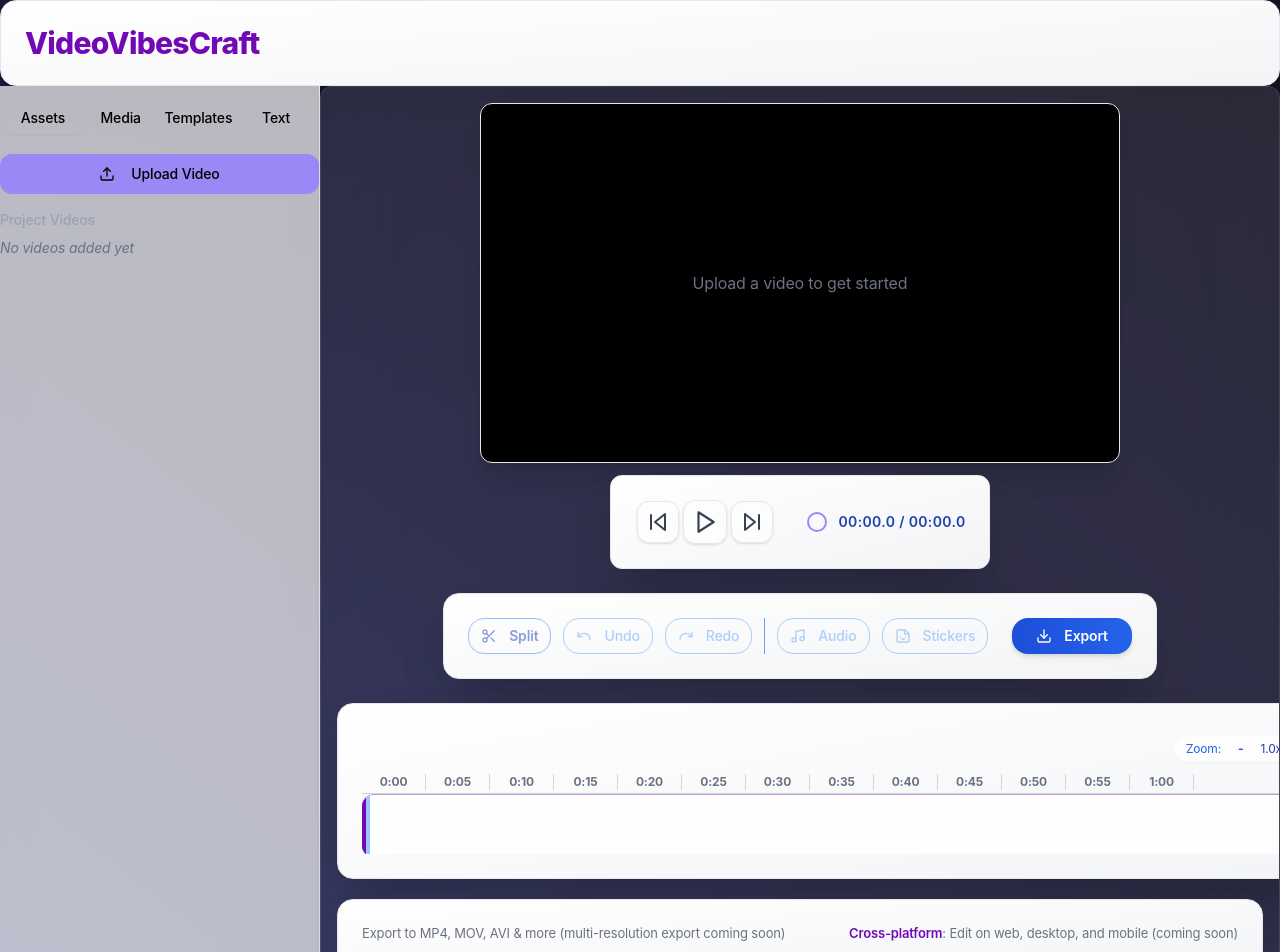
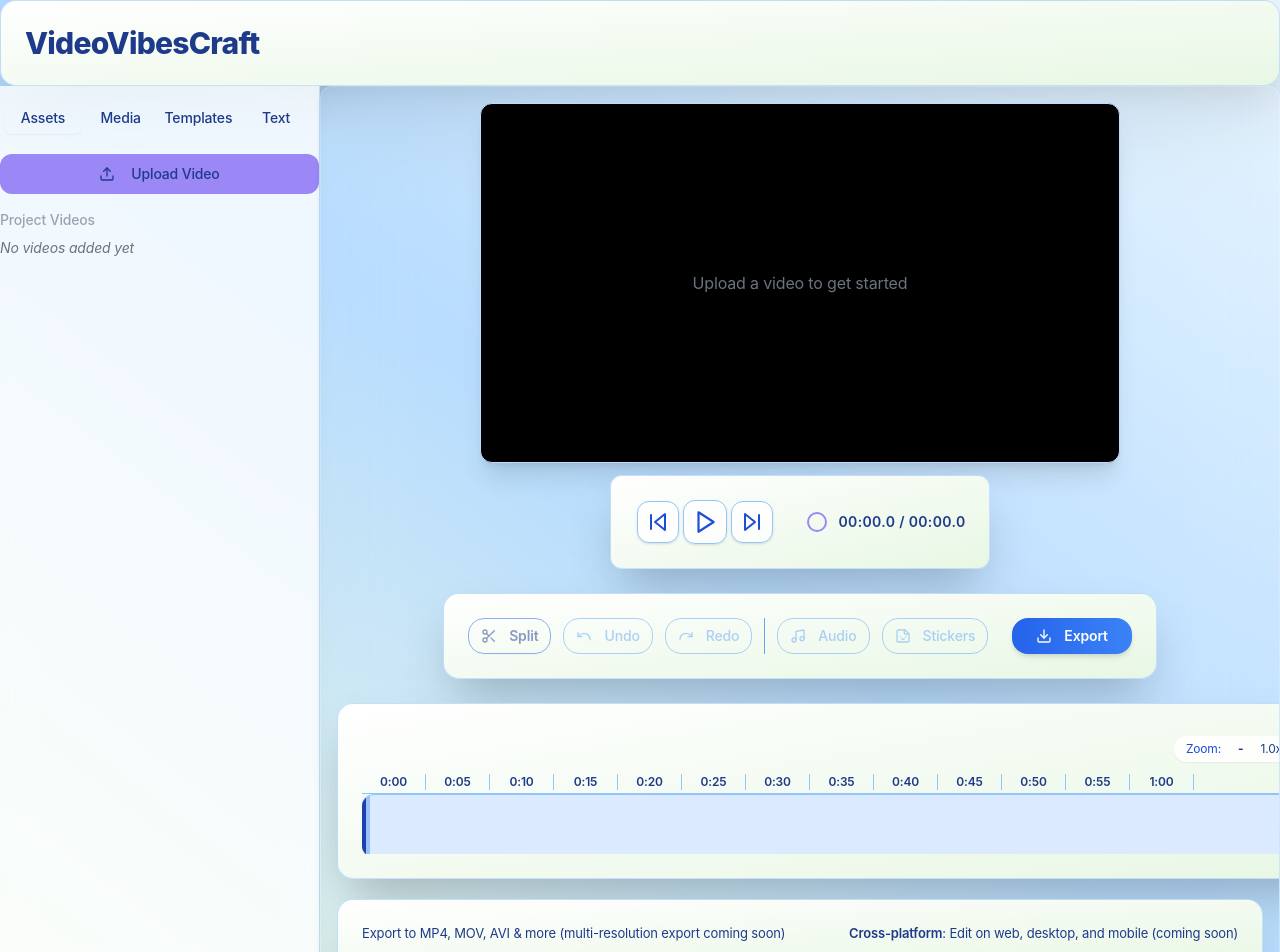
Before and after one commit to kunalnangia/vibe-vid-alchemy, a React (Vite) app: page / in a window 1280 px wide. Shown: the top 952 px of the page. Built offline with nearby package versions, Linux system fonts and the light colour scheme.

Commit message:
feat: Improve UI color scheme
Make the background UI more bright and friendly.

```diff
--- a/src/components/VideoControls.tsx
+++ b/src/components/VideoControls.tsx
@@ -26,9 +26,9 @@ const VideoControls: React.FC<VideoControlsProps> = ({
   currentTime,
   duration
 }) => (
-  <div className="toolbar mb-6 flex items-center rounded-2xl px-4 py-3 bg-gradient-to-r from-[#D3E4FD] to-[#F2FCE2] shadow-xl border border-blue-300 max-w-3xl mx-auto studio-card font-ui">
+  <div className="toolbar mb-6 flex items-center rounded-2xl px-4 py-3 bg-gradient-to-r from-[#B0D9FF] via-[#E7F5FF] to-[#E8F7E4] shadow-xl border border-blue-300 max-w-3xl mx-auto studio-card font-ui">
     <button
-      className="toolbar-button text-blue-700 hover:bg-blue-100 hover:text-blue-800 transition-colors duration-150"
+      className="toolbar-button text-blue-700 hover:bg-blue-200 hover:text-blue-900 transition-colors duration-150"
       title="Go to Start"
       onClick={() => seekTo(0)}
       aria-label="Go to start of video"
@@ -36,7 +36,7 @@ const VideoControls: React.FC<VideoControlsProps> = ({
       <SkipBack size={24} />
     </button>
     <button
-      className="toolbar-button text-blue-700 hover:bg-blue-100 hover:text-blue-800 mx-2 transition-colors duration-150"
+      className="toolbar-button text-blue-700 hover:bg-blue-200 hover:text-blue-900 mx-2 transition-colors duration-150"
       title={isPlaying ? "Pause" : "Play"}
       onClick={togglePlay}
       aria-label={isPlaying ? "Pause video" : "Play video"}
@@ -44,7 +44,7 @@ const VideoControls: React.FC<VideoControlsProps> = ({
       {isPlaying ? <Pause size={26} /> : <Play size={26} />}
     </button>
     <button
-      className="toolbar-button text-blue-700 hover:bg-blue-100 hover:text-blue-800 transition-colors duration-150"
+      className="toolbar-button text-blue-700 hover:bg-blue-200 hover:text-blue-900 transition-colors duration-150"
       title="Go to End"
       onClick={() => seekTo(duration)}
       aria-label="Go to end of video"
@@ -61,7 +61,7 @@ const VideoControls: React.FC<VideoControlsProps> = ({
         className="h-3 rounded-full"
       />
     </div>
-    <div className="text-sm font-semibold tracking-wide min-w-[96px] text-right text-blue-800 select-none">
+    <div className="text-sm font-semibold tracking-wide min-w-[96px] text-right text-blue-900 select-none">
       {formatTime(currentTime)} / {formatTime(duration)}
     </div>
   </div>
--- a/src/components/VideoEditor.tsx
+++ b/src/components/VideoEditor.tsx
@@ -1,4 +1,3 @@
-
 import React, { useState, useRef, useEffect } from 'react';
 import { Button } from "@/components/ui/button";
 import { Slider } from "@/components/ui/slider";
@@ -291,9 +290,9 @@ const VideoEditor: React.FC = () => {
   };
 
   return (
-    <div className="flex flex-col min-h-screen bg-gradient-to-bl from-[#131322] via-[#191836] to-[#232859]">
-      <div className="flex-none p-4 bg-white/60 dark:bg-editor-darker/90 shadow studio-card border-0">
-        <h1 className="text-3xl font-extrabold font-ui text-editor-purple mb-0 tracking-tight select-none">VideoVibesCraft</h1>
+    <div className="flex flex-col min-h-screen bg-gradient-to-tr from-[#E8F7E4] via-[#B0D9FF] to-[#E7F5FF]">
+      <div className="flex-none p-4 bg-white/80 dark:bg-editor-darker/90 shadow studio-card border-0">
+        <h1 className="text-3xl font-extrabold font-ui text-blue-900 mb-0 tracking-tight select-none">VideoVibesCraft</h1>
       </div>
       <div className="flex flex-1 overflow-hidden">
         {/* Left sidebar */}
@@ -346,12 +345,12 @@ const VideoEditor: React.FC = () => {
             onSelectClip={setSelectedClipId}
           />
           {/* Export & Sharing Info Bar */}
-          <div className="mt-3 px-4 py-2 flex items-center justify-between studio-card text-[13px] text-gray-500">
+          <div className="mt-3 px-4 py-2 flex items-center justify-between studio-card text-[13px] text-blue-900">
             <span>
               Export to MP4, MOV, AVI &amp; more (multi-resolution export coming soon)
             </span>
             <span>
-              <span className="font-semibold text-editor-purple">Cross-platform</span>: Edit on web, desktop, and mobile (coming soon)
+              <span className="font-semibold text-blue-900">Cross-platform</span>: Edit on web, desktop, and mobile (coming soon)
             </span>
           </div>
         </div>
--- a/src/components/VideoTimeline.tsx
+++ b/src/components/VideoTimeline.tsx
@@ -56,7 +56,7 @@ const VideoTimeline: React.FC<VideoTimelineProps> = ({
       markers.push(
         <div
           key={`marker-${i}`}
-          className="time-marker text-blue-700 font-semibold"
+          className="time-marker text-blue-900 font-semibold"
           style={{ left: `${i * timelineScale}px` }}
         >
           {formatTime(i)}
@@ -89,18 +89,18 @@ const VideoTimeline: React.FC<VideoTimelineProps> = ({
     <div className="flex flex-col h-44 mb-2 border-0 bg-transparent rounded-2xl shadow studio-card overflow-hidden px-0 pt-2 max-w-5xl mx-auto font-ui">
       {/* Zoom controls */}
       <div className="flex items-center justify-end p-2 bg-transparent">
-        <div className="flex items-center space-x-2 bg-white/70 rounded-lg px-3 py-1 shadow-sm">
-          <span className="text-xs text-blue-600">Zoom:</span>
+        <div className="flex items-center space-x-2 bg-white/90 rounded-lg px-3 py-1 shadow-sm">
+          <span className="text-xs text-blue-700">Zoom:</span>
           <button
-            className="text-blue-700 font-bold hover:text-blue-900 text-xs px-2 rounded-lg bg-transparent border border-transparent hover:border-blue-700 transition"
+            className="text-blue-900 font-bold hover:text-blue-700 text-xs px-2 rounded-lg bg-transparent border border-transparent hover:border-blue-900 transition"
             onClick={() => setZoom(Math.max(0.2, zoom - 0.2))}
             aria-label="Zoom out"
           >
             -
           </button>
-          <span className="text-xs text-blue-800">{zoom.toFixed(1)}x</span>
+          <span className="text-xs text-blue-900">{zoom.toFixed(1)}x</span>
           <button
-            className="text-blue-700 font-bold hover:text-blue-900 text-xs px-2 rounded-lg bg-transparent border border-transparent hover:border-blue-700 transition"
+            className="text-blue-900 font-bold hover:text-blue-700 text-xs px-2 rounded-lg bg-transparent border border-transparent hover:border-blue-900 transition"
             onClick={() => setZoom(Math.min(2, zoom + 0.2))}
             aria-label="Zoom in"
           >
@@ -119,20 +119,20 @@ const VideoTimeline: React.FC<VideoTimelineProps> = ({
         ref={timelineRef}
         aria-label="Video timeline"
       >
-        <div className="timeline-track bg-blue-100 dark:bg-editor-blue/30" style={{ width: totalWidth }}>
+        <div className="timeline-track bg-blue-100 dark:bg-editor-blue/40" style={{ width: totalWidth }}>
           {/* Playhead */}
           <div
-            className="playhead bg-blue-700"
+            className="playhead bg-blue-800"
             style={{
               left: `${currentTime * timelineScale}px`,
-              boxShadow: "0 0 0 4px rgba(0, 112, 244, 0.4)"
+              boxShadow: "0 0 0 4px rgba(59, 130, 246, 0.4)"
             }}
           />
           {/* Video clips */}
           {project.clips.map((clip) => (
             <div
               key={clip.id}
-              className={`timeline-item font-ui ${selectedClipId === clip.id ? 'selected popped border-blue-700 bg-blue-200 scale-105 z-10' : ''}`}
+              className={`timeline-item font-ui ${selectedClipId === clip.id ? 'selected popped border-blue-800 bg-blue-300 scale-105 z-10' : ''}`}
               style={{
                 left: `${clip.position * timelineScale}px`,
                 width: `${clip.duration * timelineScale}px`,
@@ -158,7 +158,7 @@ const VideoTimeline: React.FC<VideoTimelineProps> = ({
               style={{
                 left: `${overlay.startTime * timelineScale}px`,
                 width: `${(overlay.endTime - overlay.startTime) * timelineScale}px`,
-                opacity: 0.85,
+                opacity: 0.9,
                 zIndex: 14,
               }}
               aria-label="Text overlay segment"
--- a/src/components/VideoToolbar.tsx
+++ b/src/components/VideoToolbar.tsx
@@ -17,13 +17,13 @@ const VideoToolbar: React.FC<VideoToolbarProps> = ({
   hasSelectedClip,
 }) => {
   return (
-    <div className="flex items-center space-x-3 mb-6 p-4 rounded-2xl bg-gradient-to-r from-[#F2FCE2] via-[#D3E4FD] to-[#E5DEFF] shadow-xl studio-card border border-blue-400 max-w-3xl mx-auto font-ui">
+    <div className="flex items-center space-x-3 mb-6 p-4 rounded-2xl bg-gradient-to-r from-[#E8F7E4] via-[#B0D9FF] to-[#E7F5FF] shadow-xl studio-card border border-blue-400 max-w-3xl mx-auto font-ui">
       <Button
         variant="outline"
         size="sm"
         onClick={onSplit}
         disabled={!hasSelectedClip}
-        className="flex items-center rounded-lg font-semibold border-blue-500 text-blue-800 hover:bg-blue-200 hover:text-blue-900 shadow-sm"
+        className="flex items-center rounded-lg font-semibold border-blue-600 text-blue-900 hover:bg-blue-300 hover:text-blue-900 shadow-sm"
       >
         <Scissors className="mr-1 h-5 w-5" />
         Split
@@ -70,7 +70,7 @@ const VideoToolbar: React.FC<VideoToolbarProps> = ({
         variant="default"
         size="sm"
         onClick={onExport}
-        className="bg-gradient-to-r from-blue-700 to-blue-600 hover:from-blue-800 hover:to-blue-700 shadow-md flex items-center rounded-lg font-semibold px-6 text-white"
+        className="bg-gradient-to-r from-blue-600 to-blue-500 hover:from-blue-700 hover:to-blue-600 shadow-md flex items-center rounded-lg font-semibold px-6 text-white"
       >
         <Download className="mr-1 h-5 w-5" />
         Export
--- a/src/index.css
+++ b/src/index.css
@@ -12,7 +12,7 @@
   }
 
   body {
-    @apply bg-gradient-to-tr from-[#171823] via-[#181732] to-[#253084] text-foreground antialiased;
+    @apply bg-gradient-to-tr from-[#E8F7E4] via-[#B0D9FF] to-[#E7F5FF] text-blue-900 antialiased;
     font-family: 'Inter', 'Segoe UI', Arial, Helvetica, sans-serif;
     font-weight: 400;
     letter-spacing: -0.01em;
@@ -21,70 +21,70 @@
 
 /* Studio-like card and glassmorphism enhancements */
 .studio-card {
-  @apply rounded-2xl shadow-xl bg-white/90 dark:bg-editor-darker/90 backdrop-blur-xl border border-gray-200 dark:border-editor-purple glass-morphism;
+  @apply rounded-2xl shadow-xl bg-white/90 dark:bg-editor-darker/90 backdrop-blur-xl border border-blue-200 dark:border-blue-400 glass-morphism;
 }
 
 /* New glass effect utility */
 .glass-morphism {
-  @apply backdrop-blur-2xl bg-white/10 dark:bg-black/20 border border-white/10 shadow-md;
+  @apply backdrop-blur-2xl bg-white/10 dark:bg-black/20 border border-white/20 shadow-md;
 }
 
 /* Preview + main editor enhancements */
 .video-canvas {
-  @apply rounded-xl overflow-hidden border border-gray-200 shadow-xl bg-black;
+  @apply rounded-xl overflow-hidden border border-blue-200 shadow-xl bg-black;
 }
 
 .toolbar,
 .toolbar-button {
   /* Slightly bolder effect */
-  @apply bg-white/60 dark:bg-editor-darker/90 rounded-md shadow border border-gray-200 dark:border-editor-purple;
+  @apply bg-white/80 dark:bg-editor-darker/90 rounded-md shadow border border-blue-300 dark:border-blue-500;
 }
 
 /* Toolbar buttons improved look */
 .toolbar-button {
-  @apply p-2 mx-0.5 rounded-md hover:bg-editor-purple/80 hover:text-white text-gray-700 hover:shadow transition-colors duration-100;
+  @apply p-2 mx-0.5 rounded-md hover:bg-blue-300 hover:text-blue-900 text-blue-700 hover:shadow transition-colors duration-150;
   transition: box-shadow 0.15s;
 }
 
 /* Timeline improvements */
 .timeline-track {
-  @apply h-16 bg-white/80 dark:bg-editor-dark border-t border-b border-editor-purple/40 rounded-xl relative overflow-hidden;
-  box-shadow: 0px 2px 20px 0px rgba(44,33,143,0.07);
+  @apply h-16 bg-blue-100 dark:bg-editor-blue/40 border-t border-b border-blue-300 rounded-xl relative overflow-hidden;
+  box-shadow: 0px 2px 20px 0px rgba(90,120,180,0.15);
 }
 
 .timeline-item {
-  @apply absolute h-full bg-editor-blue/60 border-2 border-editor-blue/80 rounded-lg cursor-pointer shadow-md transition-transform duration-150;
+  @apply absolute h-full bg-blue-300 border-2 border-blue-500 rounded-lg cursor-pointer shadow-md transition-transform duration-150;
 }
 
 .timeline-item.selected {
-  @apply border-editor-purple bg-editor-purple/70 scale-105 z-10;
+  @apply border-blue-800 bg-blue-300 scale-105 z-10;
 }
 
 .playhead {
-  @apply absolute h-full w-1 bg-editor-purple z-20 rounded-full pointer-events-none shadow-md;
+  @apply absolute h-full w-1 bg-blue-800 z-20 rounded-full pointer-events-none shadow-md;
 }
 
 /* Improved markers and overlays */
 .time-markers {
-  @apply flex h-6 items-center border-b border-gray-300 dark:border-gray-700;
+  @apply flex h-6 items-center border-b border-blue-300;
 }
 
 .time-marker {
-  @apply text-xs text-gray-500 font-bold flex-shrink-0 w-16 border-r border-gray-300 dark:border-gray-700 flex justify-center items-center bg-transparent;
+  @apply text-xs text-blue-900 font-semibold flex-shrink-0 w-16 border-r border-blue-300 flex justify-center items-center bg-transparent;
 }
 
 /* Panel, sidebar, and card gradients for Floating Panels */
 .studio-panel {
-  @apply glass-morphism border border-gray-200 dark:border-editor-purple rounded-xl p-4 shadow-lg transition;
+  @apply glass-morphism border border-blue-300 rounded-xl p-4 shadow-lg transition;
 }
 
 .studio-sidebar {
-  @apply bg-white/70 dark:bg-editor-darker/80 border-r border-gray-200 dark:border-editor-purple/50 backdrop-blur-lg shadow-lg pt-3;
+  @apply bg-white/80 dark:bg-editor-darker/90 border-r border-blue-300/50 backdrop-blur-lg shadow-lg pt-3;
 }
 
 /* Card tweaks */
 .studio-card {
-  @apply bg-gradient-to-br from-white to-gray-100 dark:from-editor-dark dark:to-editor-darker border border-gray-200 dark:border-editor-purple/40 p-6 shadow-2xl;
+  @apply bg-gradient-to-br from-white to-[#E8F7E4] dark:from-editor-dark dark:to-editor-darker border border-blue-300/50 p-6 shadow-2xl;
   transition: box-shadow 0.18s;
 }
 
@@ -105,6 +105,6 @@
 
 /* Upload/empty states */
 .empty-state {
-  @apply flex flex-col items-center justify-center text-gray-500 dark:text-gray-400 opacity-80 pt-8 pb-6;
+  @apply flex flex-col items-center justify-center text-blue-600 opacity-80 pt-8 pb-6;
   font-size: 1.18em;
 }
```
